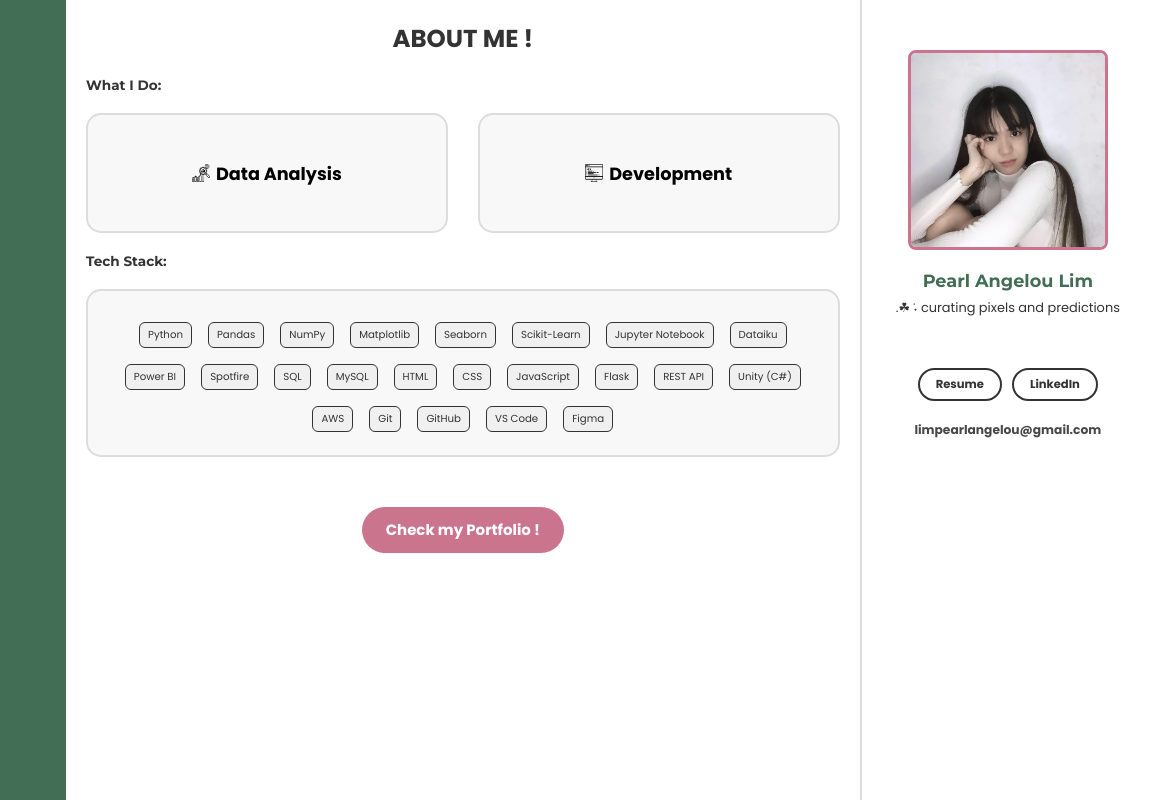
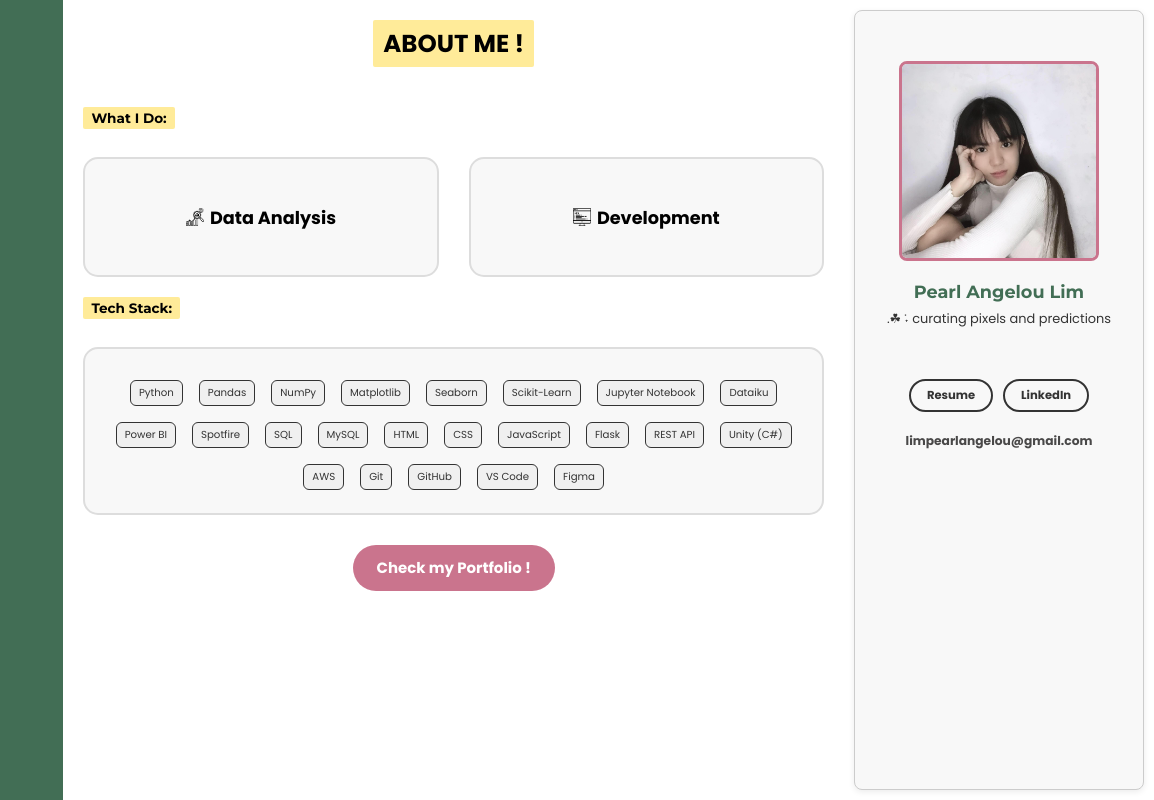
Before and after one commit to lalaperlala/lalaperlala, a plain HTML site: page index.html in a window 1280 px wide. Shown: the full height of the page, 126-1280 px from the left. Drawn offline with Linux system fonts and the light colour scheme.

Commit message:
update style

```diff
--- a/style.css
+++ b/style.css
@@ -129,7 +129,7 @@ nav ul li a:hover {
 
 
 .contact {
-  background-color: #ffffff;
+  background-color: #f8f8f8;
   width: 23%;
   padding: 20px;
   padding-top: 50px;
@@ -139,8 +139,16 @@ nav ul li a:hover {
   align-items: center;
   text-align: center;
   overflow-y: auto;
-  border-left: 2px solid #ddd;
+
+  /* Box style */
+  border: 1px solid #ccc;
+  border-radius: 8px;
+  box-shadow: 0 2px 6px rgba(0, 0, 0, 0.08);
+
+  /* Space around the box to make border visible */
+  margin: 10px;
 }
+
 
 
 
@@ -296,9 +304,14 @@ nav ul li a:hover {
 .about-subsection h3 {
   font-family: 'Montserrat', sans-serif;
   font-size: 1rem;
-  color: #333;
+  color: #000;
   margin-bottom: 8px;
+  background-color: #ffeb99;
+  display: inline-block;
+  padding: 3px 8px;
+  border-radius: 2px;
 }
+
 
 .about-subsection li img {
   width: 18px;
@@ -432,7 +445,7 @@ nav ul li a:hover {
   display: flex;
   justify-content: center;
   margin: 20px auto;
-  margin-top: 50px;
+  margin-top: 30px;
 }
 
 .portfolio-button {
@@ -525,8 +538,13 @@ nav ul li a:hover {
   font-family: 'Poppins', sans-serif;
   font-size: 1.8rem;
   margin-bottom: 20px;
-  color: #333;
+  color: #000; /* Black text like the image */
+  background-color: #ffeb99; /* Light yellow background */
+  display: inline-block; /* Shrinks background to text width */
+  padding: 5px 10px; /* Adds spacing inside the box */
+  border-radius: 2px; /* Slightly rounded corners */
 }
+
 
 .experience-card {
   background: #fff;
```
